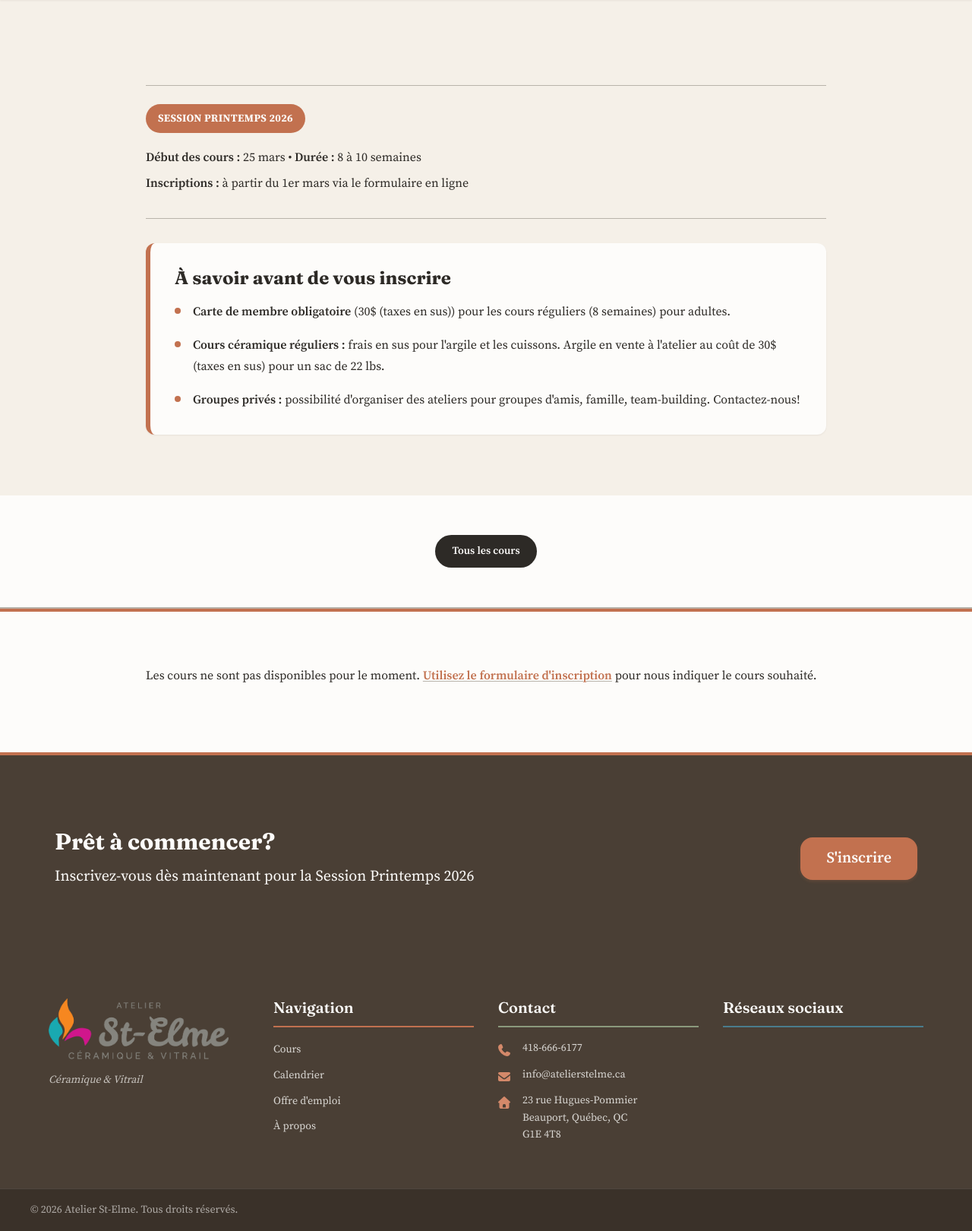
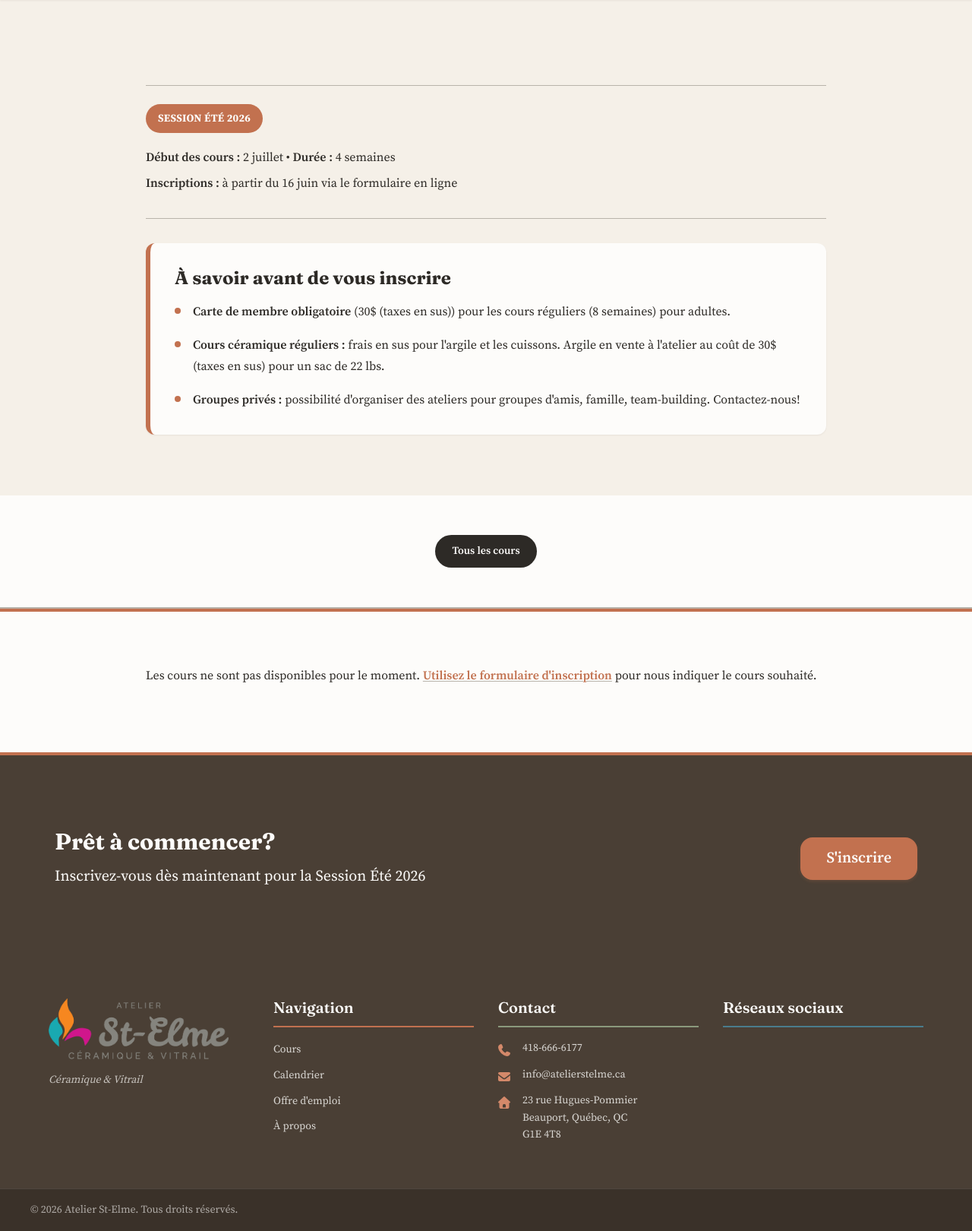
Before and after one commit to camauger/idoine, a Python web app: template src/templates/pages/cours.html in a window 1280 px wide. Shown: the part 72-1692 px from the top of the page at 76% size. Run offline with Jinja, Linux system fonts and the light colour scheme; the template is opened without the code that fills it, so the values that code supplies are empty; style sheets or scripts are compiled from the project's sources.

Commit message:
feat(cours): mise à jour des informations de la session d'été 2026
- Changement du titre de la session à "Session Été 2026".
- Mise à jour de la date de début, de la durée et de l'ouverture des inscriptions.
- Ajustement des descriptions des cours pour refléter les nouvelles informations de la session.

```diff
--- a/src/scripts/courseList.js
+++ b/src/scripts/courseList.js
@@ -272,8 +272,7 @@
     if (c.heure) details += '<div class="course-detail"><span class="detail-label">Heure</span><span class="detail-value">' + esc(c.heure) + '</span></div>';
     if (c.date_debut) details += '<div class="course-detail"><span class="detail-label">Début</span><span class="detail-value">' + esc(c.date_debut) + '</span></div>';
     if (c.duree_semaines) details += '<div class="course-detail"><span class="detail-label">Durée</span><span class="detail-value">' + esc(c.duree_semaines) + ' semaines</span></div>';
-    if (c.prof) details += '<div class="course-detail"><span class="detail-label">Professeur</span><span class="detail-value">' + esc(c.prof) + '</span></div>';
-    if (!c.jour && !c.creneau && !c.heure && !c.date_debut && !c.duree_semaines && !c.prof) details += '<div class="course-detail"><span class="detail-label">Places</span><span class="detail-value">' + (c.places_max || 0) + ' max.</span></div>';
+    details += '<div class="course-detail"><span class="detail-label">Professeur</span><span class="detail-value">' + (c.prof ? esc(c.prof) : 'À confirmer') + '</span></div>';
 
     var rawDesc = enrichCardDescription(c);
     var desc = rawDesc ? esc(rawDesc) : 'Cours à l\'Atelier St-Elme. Inscription via le formulaire en ligne.';
--- a/src/templates/pages/cours.html
+++ b/src/templates/pages/cours.html
@@ -7,13 +7,13 @@
       <h1 id="cours-hero-title" class="page-title">{{ page.title }}</h1>
       <div class="page-intro lead">{{ content | safe }}</div>
       <div class="cours-hero-meta">
-        <span class="session-label">{{ page.session_title | default('Session Printemps 2026') }}</span>
+        <span class="session-label">{{ page.session_title | default('Session Été 2026') }}</span>
         <p class="session-details">
-          <strong>Début des cours :</strong> {{ page.session_start | default('25 mars') }} &bull;
-          <strong>Durée :</strong> {{ page.session_duration | default('8 à 10 semaines') }}
+          <strong>Début des cours :</strong> {{ page.session_start | default('2 juillet') }} &bull;
+          <strong>Durée :</strong> {{ page.session_duration | default('4 semaines') }}
         </p>
         <p class="session-registration">
-          <strong>Inscriptions :</strong> à partir du {{ page.registration_open | default('1er mars') }} via le formulaire en ligne
+          <strong>Inscriptions :</strong> à partir du {{ page.registration_open | default('16 juin') }} via le formulaire en ligne
         </p>
       </div>
       <div class="cours-hero-notes" id="notes-importantes" aria-labelledby="notes-importantes-title">
@@ -124,7 +124,7 @@
       <div class="cta-banner">
         <div class="cta-content">
           <h2 id="cta-inscription-title">Prêt à commencer?</h2>
-          <p>Inscrivez-vous dès maintenant pour la {{ page.session_title | default('Session Printemps 2026') }}</p>
+          <p>Inscrivez-vous dès maintenant pour la {{ page.session_title | default('Session Été 2026') }}</p>
         </div>
         <a href="/inscription" class="btn btn-primary btn-lg">S'inscrire</a>
       </div>
--- a/src/templates/pages/inscription.html
+++ b/src/templates/pages/inscription.html
@@ -18,7 +18,7 @@
           <div class="form-card">
             <header class="form-card-header">
               <h2>Demande d'inscription</h2>
-              <p>Session Printemps 2026 - Début des cours le 25 mars</p>
+              <p>Session Été 2026 - Début des cours le 2 juillet</p>
             </header>
 
             <form
```
Also changed, not shown: src/locales/fr/pages/cours.md (+5 -5 lines).
